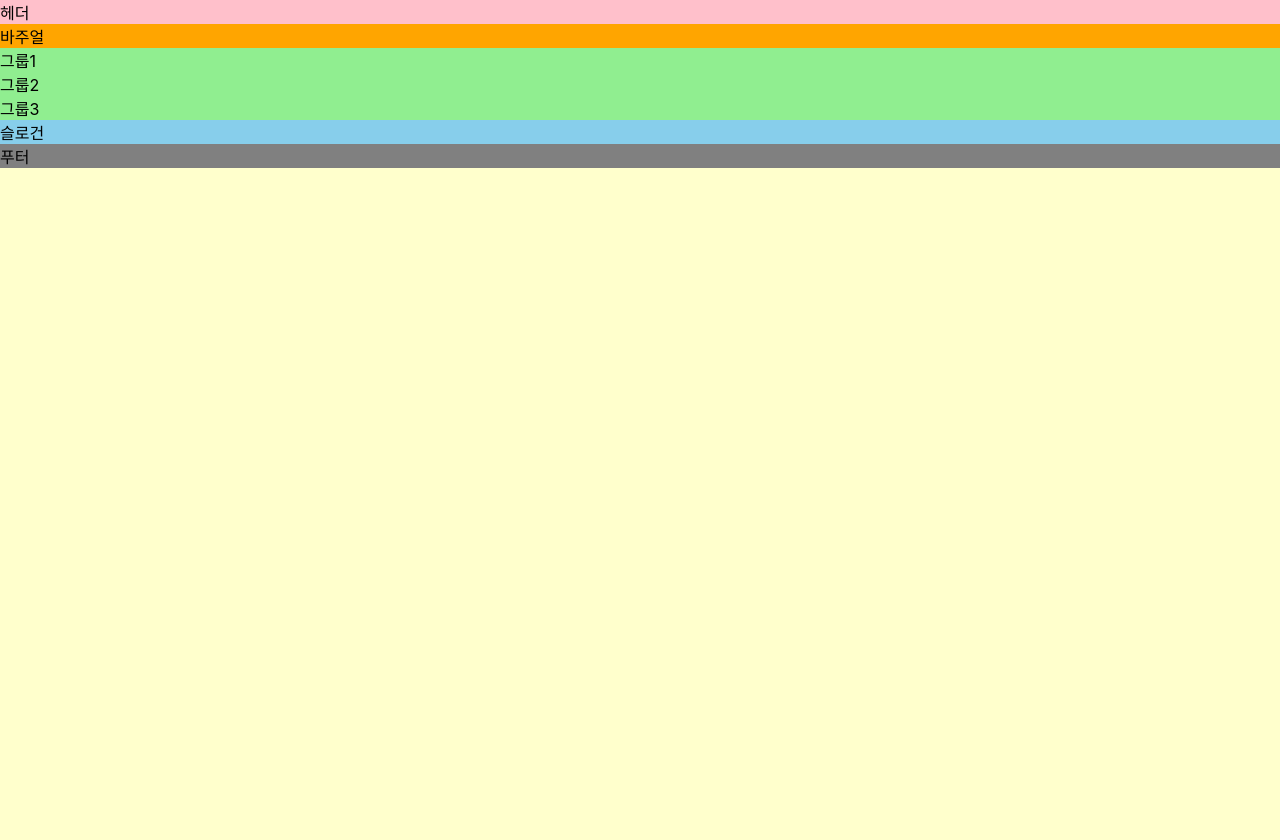
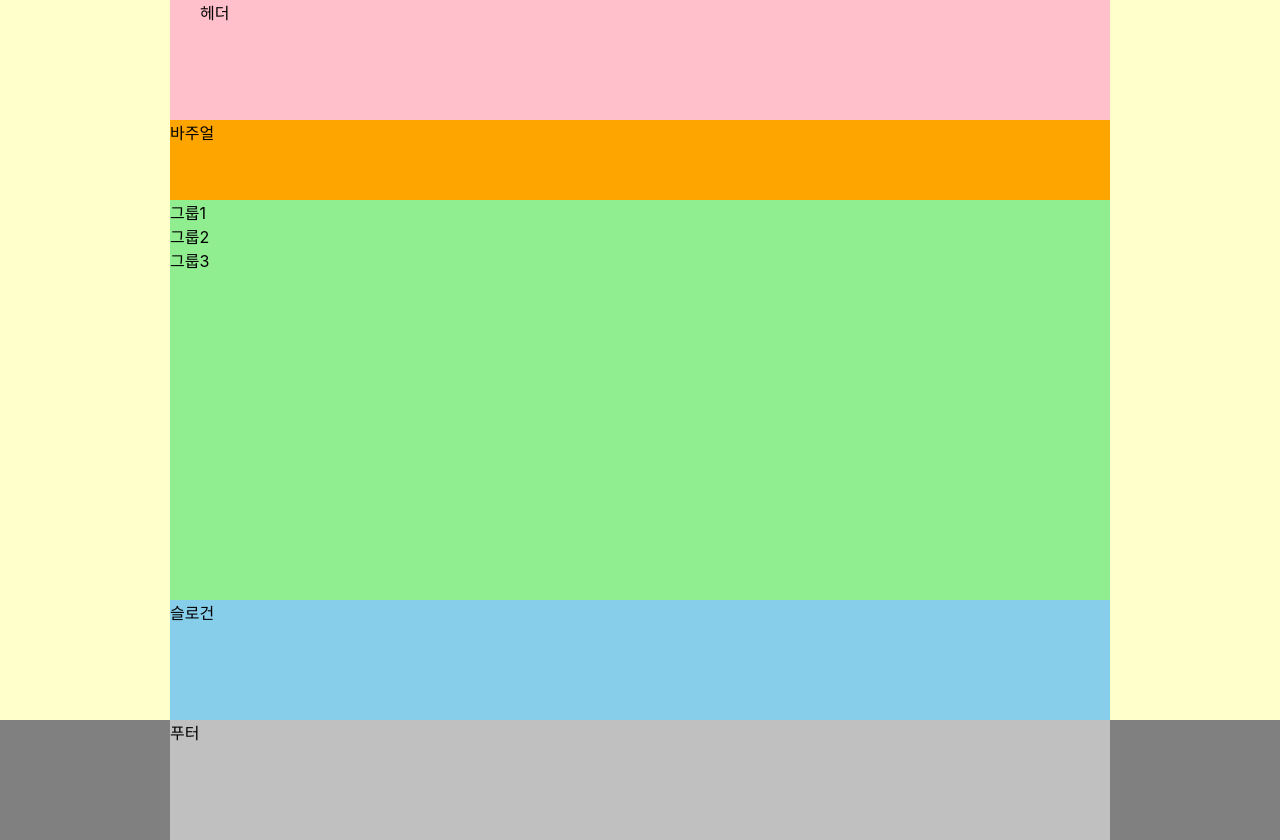
Before and after one commit to Sunny-SunHeeJung/HTML5, a website: page index.html in a window 1280 px wide. Before the commit the page ends 800 px from the top, so only its background shows below. Drawn offline with Linux system fonts and the light colour scheme; a web font is replaced by a local one.

Commit message:
웹카페 레이아웃 구현

```diff
--- a/styles/style.css
+++ b/styles/style.css
@@ -1,23 +1,45 @@
 @import url(./normalize.css);
 @import url(./reset.css);
 
+/*  본문스타일 */
 body{
   background: #ffc;
   font-family: "Pretendard Variable", Pretendard, -apple-system, BlinkMacSystemFont, system-ui, Roboto, "Helvetica Neue", "Segoe UI", "Apple SD Gothic Neo", "Noto Sans KR", "Malgun Gothic", "Apple Color Emoji", "Segoe UI Emoji", "Segoe UI Symbol", sans-serif;
 }
+/* 레이아웃 */
+.header, .visual, .main, .slogan, .footer-inner{
+  width: 940px;
+  box-sizing: border-box;
+  margin: 0 auto;
 
+}
+
+/* 헤더 */
 .header{
   background: pink;
+  padding: 0 30px;
+  height: 15vh;
 }
+/* 비주얼 */
 .visual{
   background: orange;
+  height: 10vh;
 }
+/* 메인 */
 .main{
   background: lightgreen;
+  height: 50vh;
 }
+/* 슬로건 */
 .slogan{
   background: skyblue;
+  height: 15vh;
 }
+/* 푸터 */
 .footer{
   background: gray;
 }
+.footer-inner{
+  background-color: silver;
+  height: 15vh;
+}
```
